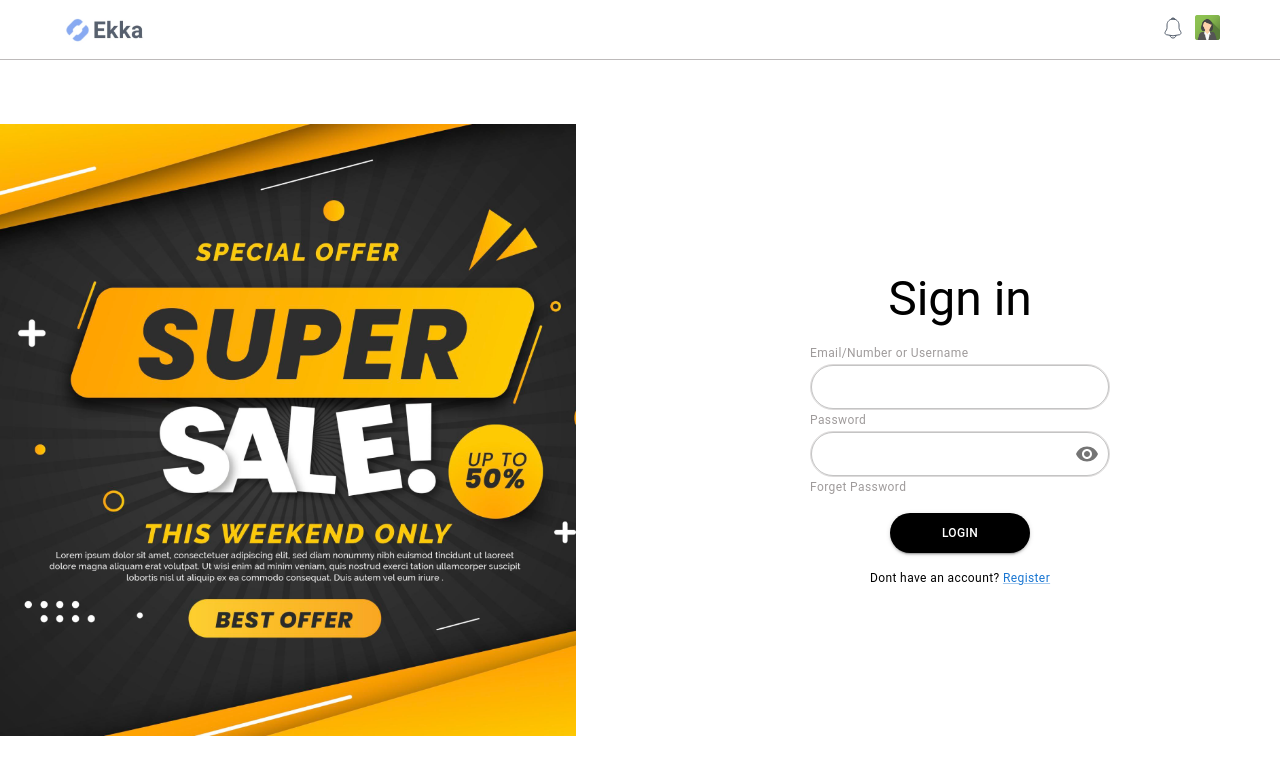
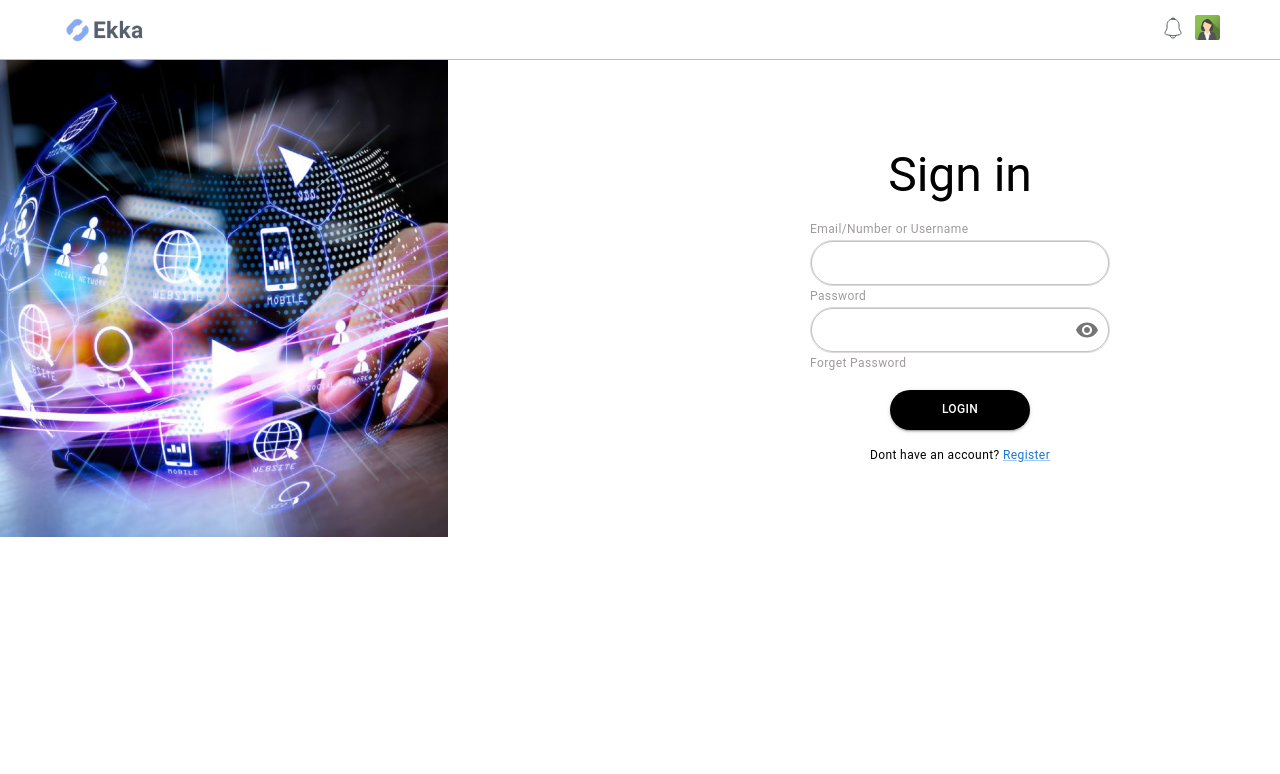
Before and after one commit to abidali671/e-store-dashboard, a React (Create React App) app: page /login in a window 1280 px wide. Shown: the top 774 px of the page. Built offline with nearby package versions, Linux system fonts and the light colour scheme.

Commit message:
table update!

```diff
--- a/src/components/auth_container/auth_container.styles.ts
+++ b/src/components/auth_container/auth_container.styles.ts
@@ -1,14 +1,12 @@
 import { SxProps, Theme } from '@mui/material';
 
 export const root: SxProps<Theme> = {
-	height:'100vh',
+	height: '100%',
 	display: 'grid',
-    gridTemplateRows: '60px auto',
+	gridTemplateRows: '60px auto',
 };
 
 export const coverImg: SxProps<Theme> = {
-	width:'90%',
-
-	objectFit:'cover',
-	display:{md:'block',xs:'none'},
+	width: '70%',
+	display: { md: 'block', xs: 'none' },
 };
--- a/src/components/auth_container/index.tsx
+++ b/src/components/auth_container/index.tsx
@@ -3,20 +3,29 @@ import { Navbar } from '@components';
 import * as types from './auth_container.types';
 import * as styles from './auth_container.styles';
 
-import Rectangle from '@assests/Rectangle2.png';
+import Rectangle from '@assests/Rectangle5.png';
 
 const AuthContainer: types.ComponentT = ({ children }: types.PropsT) => {
 	return (
 		<Box sx={styles.root}>
 			<Navbar isSearchBar={false} />
-			<Grid alignItems='center' container columns={12}>
-				<Grid item xs={6} md={6} sx={{ width: '100%' }}>
-					<Box component='img' src={Rectangle} sx={styles.coverImg} />
-				</Grid>
-				<Grid my={2} item xs={12} sm={12} md={6}>
-					{children}
-				</Grid>
-			</Grid>
+			<div style={{ width: '100%' }}>
+				<Box
+					sx={{
+						display: 'flex',
+
+						justifyContent: { md: 'space-around', sm: 'center' },
+						alignItems: 'center',
+					}}
+				>
+					<Box sx={{ flex: 1, display: { md: 'block', xs: 'none', width: '100%' } }}>
+						<Box component='img' src={Rectangle} sx={styles.coverImg} />
+					</Box>
+					<Box mt={2} sx={{ flex: 1 }}>
+						{children}
+					</Box>
+				</Box>
+			</div>
 		</Box>
 	);
 };
--- a/src/components/rowTable/index.tsx
+++ b/src/components/rowTable/index.tsx
@@ -1,5 +1,4 @@
 import React from 'react';
-
 import { Grid, Box, Paper, Typography, IconButton } from '@mui/material';
 import { Update } from '@assests/icons';
 import MoreVertIcon from '@mui/icons-material/MoreVert';
@@ -36,8 +35,9 @@ const RowTable = () => {
 					<Item>
 						<Box sx={{ width: '100%', p: 0 }}>
 							<Box
-								p={1.3}
 								sx={{
+									height: '47px',
+									px: '16px',
 									display: 'flex',
 									alignItems: 'center',
 									justifyContent: 'space-between',
@@ -48,11 +48,11 @@ const RowTable = () => {
 									TOP SALLING PRODUCTS
 								</Typography>
 								<Box>
-									<IconButton aria-label='expand row' size='small' sx={{ p: 0 }}>
+									<IconButton aria-label='expand row' size='small'>
 										<Update />
 									</IconButton>
 
-									<IconButton aria-label='expand row' size='small' sx={{ p: 0 }}>
+									<IconButton aria-label='expand row' size='small'>
 										<MoreVertIcon />
 									</IconButton>
 								</Box>
--- a/src/components/rowTable/productTable.tsx
+++ b/src/components/rowTable/productTable.tsx
@@ -19,9 +19,7 @@ const ProductTable = () => {
 						<TableRow>
 							<TableCell sx={{ fontWeight: 'bold' }}>Sold by Item</TableCell>
 
-							<TableCell align='center' sx={{ fontWeight: 'bold' }}>
-
-							</TableCell>
+							<TableCell align='center' sx={{ fontWeight: 'bold' }}></TableCell>
 
 							<TableCell sx={{ display: 'flex', justifyContent: 'flex-end' }}>
 								<IconButton aria-label='expand row' size='small'>
```
